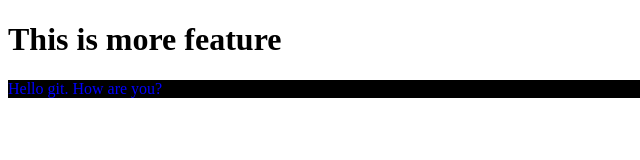
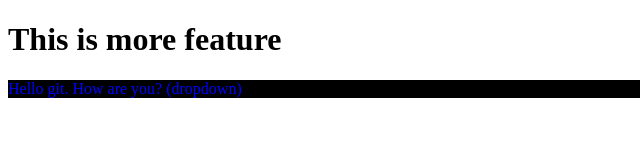
Before and after one commit to imranali4429/Git-Github, a plain HTML site: page index.html in a window 1280 px wide. Shown: the full height of the page, 0-640 px from the left. Drawn offline with Linux system fonts and the light colour scheme.

```diff
--- a/index.html
+++ b/index.html
@@ -8,7 +8,7 @@
 </head>
 <body>
   <h1>This is more feature</h1>
-  <P> Hello git. How are you? </P
+  <P> Hello git. How are you? (dropdown) </P
 
 </body>
 </html>
```
